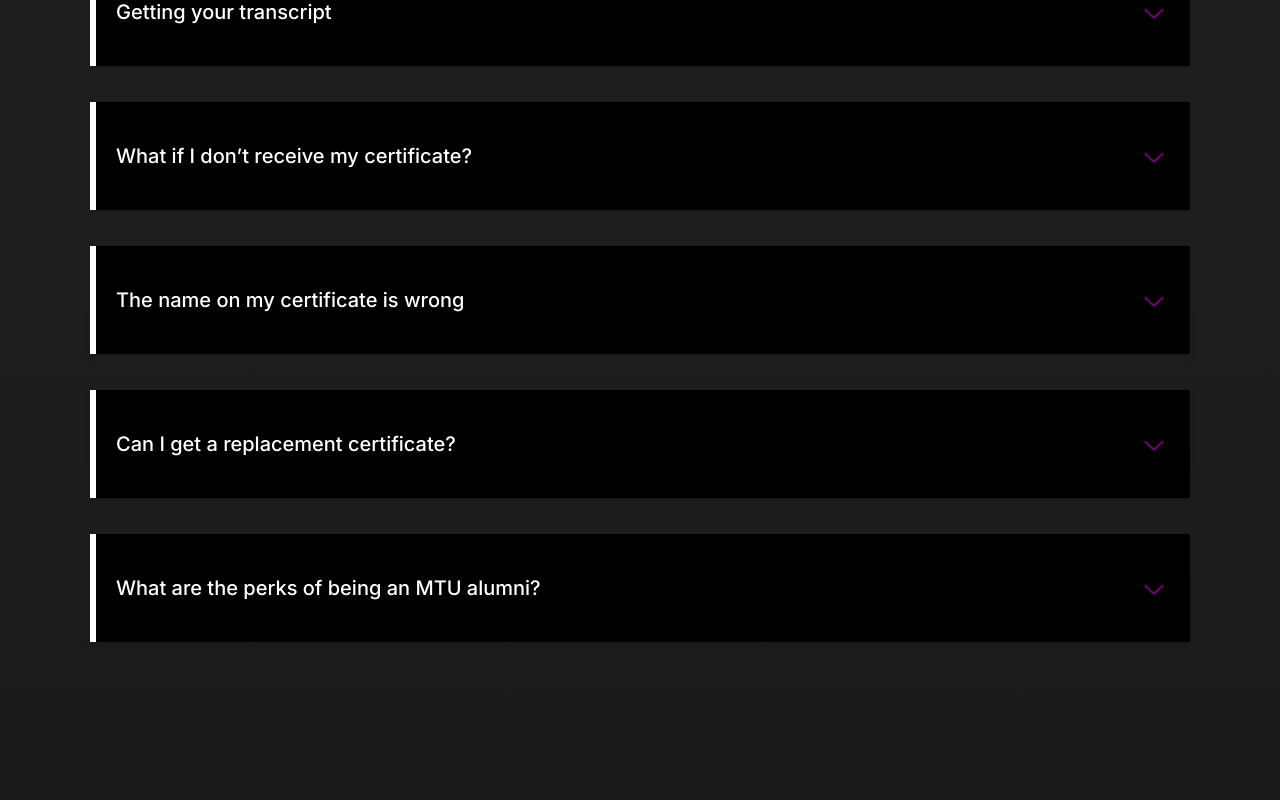
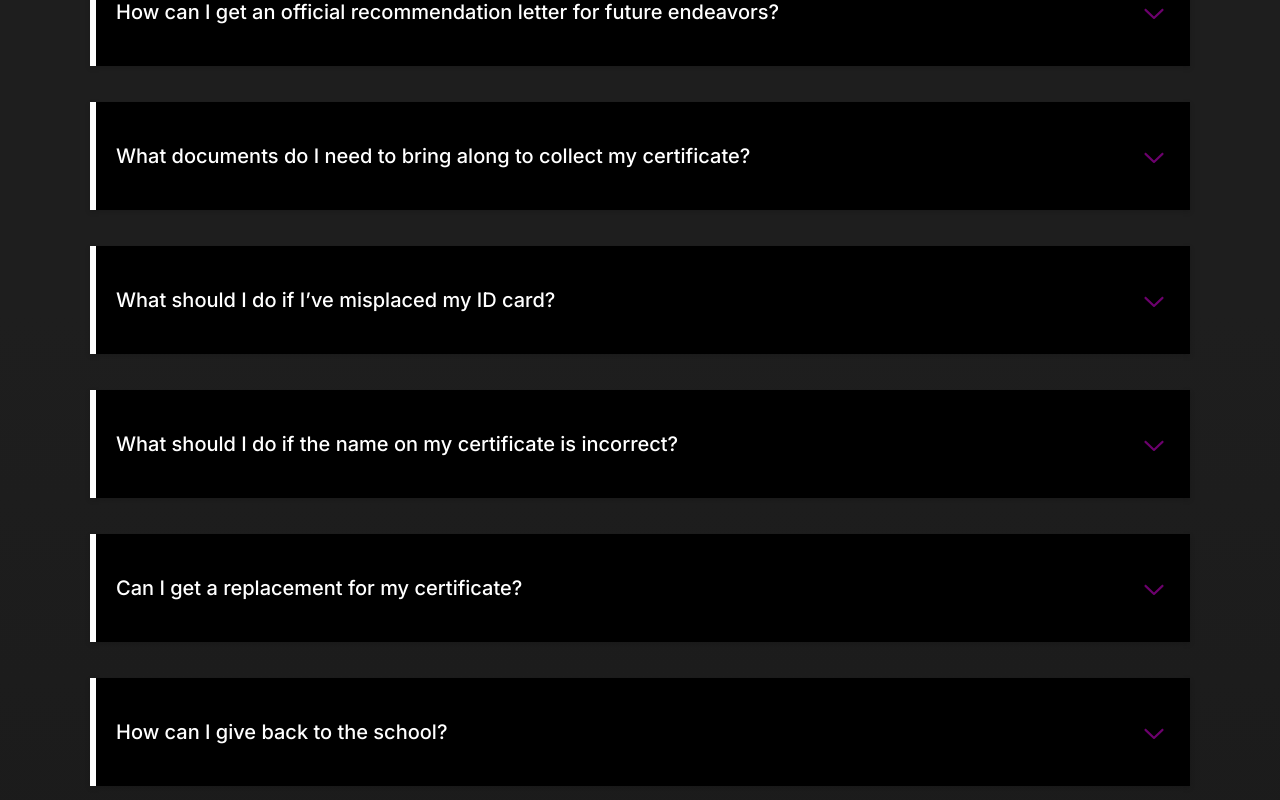
Before and after one commit to mtu-website/website, a Next.js app: page /alumni in a window 1280 px wide. Shown: the part 1080-1880 px from the top of the page. Built offline with nearby package versions, Linux system fonts and the light colour scheme.

Commit message:
alumni faqs

```diff
--- a/components/alumni/faq.tsx
+++ b/components/alumni/faq.tsx
@@ -10,28 +10,41 @@ import {
 const faqs = [
   {
     id: 1,
-    question: 'Getting your transcript',
-    answer: '',
+    question:
+      'How can I get an official recommendation letter for future endeavors?',
+    answer:
+      'You can obtain a recommendation letter by visiting your department and speaking with your Head of Department (HOD).',
   },
   {
     id: 2,
-    question: 'What if I don’t receive my certificate?',
-    answer: '',
+    question:
+      'What documents do I need to bring along to collect my certificate?',
+    answer:
+      "You'll need your Statement of Purpose, School ID card, and Convocation receipt.",
   },
   {
     id: 3,
-    question: 'The name on my certificate is wrong',
-    answer: '',
+    question: 'What should I do if I’ve misplaced my ID card?',
+    answer:
+      'Visit a Federal or State High Court to obtain an official affidavit, duly stamped and signed.',
   },
   {
     id: 4,
-    question: 'Can I get a replacement certificate?',
-    answer: '',
+    question: 'What should I do if the name on my certificate is incorrect?',
+    answer:
+      "Report this issue to the Registrar's Office to initiate the correction process.",
   },
   {
     id: 5,
-    question: 'What are the perks of being an MTU alumni?',
-    answer: '',
+    question: 'Can I get a replacement for my certificate?',
+    answer:
+      "Yes, replacement certificates are available. Please contact the Registrar's Office with valid proof of your request.",
+  },
+  {
+    id: 6,
+    question: 'How can I give back to the school?',
+    answer:
+      'We love alumni support! Reach out to the Alumni Relations Office to discuss how you can contribute.',
   },
 ];
 
```
